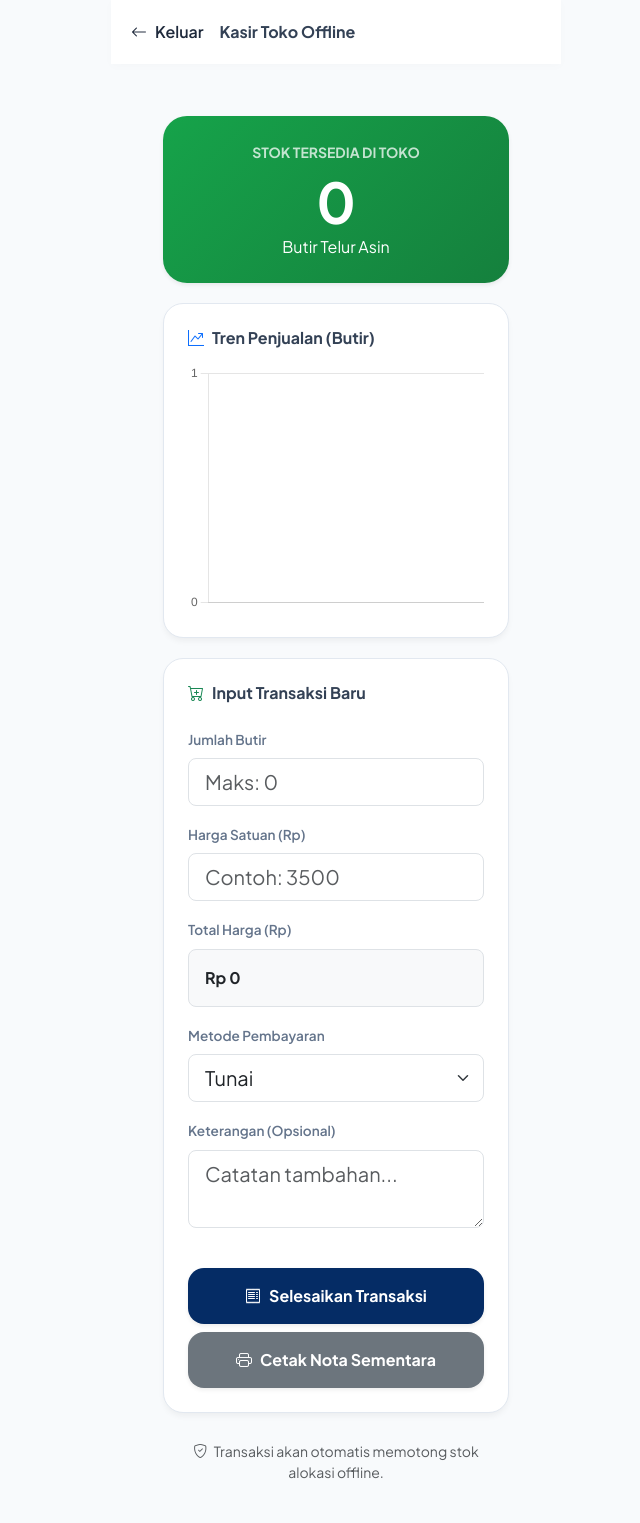
After one commit to rafidihsann/Salt-It, a PHP site: page /page/dashboard_offline.php in a window 1280 px wide. The commit adds this page. Shown: the whole page, without its empty margins (304-944 px from the left). Run offline with PHP 8.4, Linux system fonts and the light colour scheme; a user stored in the database is signed in; data that the repository does not hold is empty.

Commit message:
transaksi offline
penambahan page dan fitur input transaksi offline

```diff
--- a/css/stylepage3.css
+++ b/css/stylepage3.css
@@ -98,3 +98,99 @@
     border: none;
     margin-top: 1rem;
 }
+
+.nota-print {
+    display: none;
+    /* Sembunyikan nota secara default */
+    padding: 20px;
+    font-family: monospace;
+    border: 1px dashed #ccc;
+    margin-bottom: 20px;
+}
+
+/* ... CSS Anda sebelumnya ... */
+.top-nav {
+    padding: 1.25rem;
+    display: flex;
+    align-items: center;
+    background: white;
+    position: sticky;
+    top: 0;
+    z-index: 100;
+    box-shadow: 0 2px 10px rgba(0, 0, 0, 0.02);
+}
+
+.btn-back {
+    color: #1e293b;
+    text-decoration: none;
+    display: flex;
+    align-items: center;
+    font-weight: 600;
+    gap: 8px;
+}
+
+.stok-card {
+    background: linear-gradient(135deg, #16a34a 0%, #15803d 100%);
+    color: white;
+    border-radius: 1.5rem;
+    padding: 1.5rem;
+    margin: 1.25rem;
+    box-shadow: 0 10px 20px rgba(22, 163, 74, 0.2);
+    text-align: center;
+}
+
+.main-section {
+    padding: 0 1.25rem;
+}
+
+.card-custom {
+    background: white;
+    border-radius: 1.25rem;
+    padding: 1.5rem;
+    margin-bottom: 1.25rem;
+    border: 1px solid #e2e8f0;
+    box-shadow: 0 4px 6px -1px rgba(0, 0, 0, 0.05);
+}
+
+.form-label {
+    font-weight: 600;
+    font-size: 0.85rem;
+    color: #64748b;
+}
+
+.form-control-lg,
+.form-select-lg {
+    border-radius: 0.75rem;
+    border: 1.5px solid #e2e8f0;
+    font-size: 1rem;
+}
+
+.btn-submit {
+    background: var(--dark-blue);
+    color: white;
+    border-radius: 1rem;
+    padding: 1rem;
+    font-weight: 700;
+    width: 100%;
+    border: none;
+    margin-top: 1rem;
+    transition: all 0.2s;
+}
+
+.btn-print {
+    background: #6c757d;
+    color: white;
+    border-radius: 1rem;
+    padding: 1rem;
+    font-weight: 700;
+    width: 100%;
+    border: none;
+    margin-top: 0.5rem;
+    transition: all 0.2s;
+}
+
+.chart-container {
+    position: relative;
+    height: 250px;
+    width: 100%;
+}
--- /dev/null
+++ b/page/dashboard_offline.php
@@ -0,0 +1,230 @@
+<!DOCTYPE html>
+<html lang="id">
+<head>
+    <meta charset="UTF-8">
+    <meta name="viewport" content="width=device-width, initial-scale=1.0">
+    <title>Salt It</title>
+    <link rel="stylesheet" href="../css/stylepage3.css">
+    <link href="https://fonts.googleapis.com/css2?family=Plus+Jakarta+Sans:wght@400;600;700&display=swap" rel="stylesheet">
+    <link href="https://cdn.jsdelivr.net/npm/bootstrap@5.3.0/dist/css/bootstrap.min.css" rel="stylesheet">
+    <link rel="stylesheet" href="https://cdn.jsdelivr.net/npm/bootstrap-icons@1.11.1/font/bootstrap-icons.css">
+    <script src="https://cdn.jsdelivr.net/npm/chart.js"></script>
+    <style>
+        :root {
+            --primary-blue: #0d6efd;
+            --dark-blue: #052c65;
+            --soft-bg: #f8fafc;
+        }
+
+        body {
+            font-family: 'Plus Jakarta Sans', sans-serif;
+            background-color: var(--soft-bg);
+            color: #334155;
+        }
+
+        /* Sembunyikan elemen tertentu saat mencetak nota */
+        @media print {
+            body { background: white; }
+            .container-mobile { width: 100%; max-width: none; box-shadow: none; margin: 0; padding: 0; }
+            .top-nav, .chart-container, .btn-submit, .btn-print, .stok-card, .text-muted, h6, .card-custom form { display: none !important; }
+            .nota-print { display: block !important; }
+        }
+    </style>
+</head>
+<body>
+
+    <?php
+    include '../koneksi.php';
+    session_start();
+        if (!isset($_SESSION['status'])) {
+            header("location:../login/login.php");
+            exit();
+        }
+
+    // 1. Hitung Stok Offline Tersedia
+    $q_alokasi = mysqli_query($connect, "SELECT SUM(jumlah) as total FROM alokasi_offline");
+    $total_alokasi = mysqli_fetch_assoc($q_alokasi)['total'] ?? 0;
+
+    $q_terjual = mysqli_query($connect, "SELECT SUM(jumlah_butir) as total FROM transaksi WHERE platform = 'offline'");
+    $total_terjual = mysqli_fetch_assoc($q_terjual)['total'] ?? 0;
+
+    $sisa_stok = $total_alokasi - $total_terjual;
+
+    // 2. Data Grafik
+    $q_grafik = mysqli_query($connect, "
+        SELECT DATE(tanggal) as tgl, SUM(jumlah_butir) as butir
+        FROM transaksi
+        WHERE platform = 'offline'
+        GROUP BY DATE(tanggal)
+        ORDER BY DATE(tanggal) ASC
+        LIMIT 7
+    ");
+
+    $labels = [];
+    $data_points = [];
+    while($row = mysqli_fetch_assoc($q_grafik)) {
+        $labels[] = date('d M', strtotime($row['tgl']));
+        $data_points[] = $row['butir'];
+    }
+    ?>
+
+    <nav class="top-nav container-mobile">
+        <a href="dashboard_offline.php" class="btn-back">
+            <i class="bi bi-arrow-left"></i>
+            <span>Keluar</span>
+        </a>
+        <h6 class="m-0 fw-bold ms-3">Kasir Toko Offline</h6>
+    </nav>
+
+    <div class="container-mobile">
+        <div class="stok-card shadow-sm">
+            <span class="small fw-bold text-uppercase opacity-75">Stok Tersedia di Toko</span>
+            <h1 class="display-4 fw-bold m-0 mt-1"><?php echo number_format($sisa_stok, 0, ',', '.'); ?></h1>
+            <span class="fs-6">Butir Telur Asin</span>
+        </div>
+
+        <div class="main-section">
+
+            <div class="card-custom">
+                <h6 class="fw-bold mb-3"><i class="bi bi-graph-up-arrow me-2 text-primary"></i>Tren Penjualan (Butir)</h6>
+                <div class="chart-container">
+                    <canvas id="salesChart"></canvas>
+                </div>
+            </div>
+
+            <div class="nota-print" id="notaArea">
+                <div style="text-align: center; margin-bottom: 15px;">
+                    <strong>SALT IT - OFFLINE STORE</strong><br>
+                    <small>Struk Pembelian Telur Asin</small><br>
+                    <small><?php echo date('d-m-Y H:i:s'); ?></small>
+                </div>
+                <div style="border-bottom: 1px dashed #000; margin-bottom: 10px;"></div>
+                <div>
+                    Jml Butir : <span id="notaJml">0</span><br>
+                    Hrg Satuan: Rp <span id="notaHrgSatuan">0</span><br>
+                    Metode    : <span id="notaMetode">-</span>
+                </div>
+                <div style="border-bottom: 1px dashed #000; margin-bottom: 10px; margin-top: 10px;"></div>
+                <div>
+                    <strong>TOTAL: Rp <span id="notaTotal">0</span></strong>
+                </div>
+                <div style="text-align: center; margin-top: 15px; font-size: 0.8em;">
+                    Terima Kasih Atas Pembelian Anda!
+                </div>
+            </div>
+
+            <div class="card-custom">
+                <h6 class="fw-bold mb-4"><i class="bi bi-cart-plus me-2 text-success"></i>Input Transaksi Baru</h6>
+                <form action="../proses/proses_transaksi_offline.php" method="POST" id="formTransaksi">
+                    <input type="hidden" name="platform" value="offline">
+                    <input type="hidden" name="id_user" value="4">
+
+                    <input type="hidden" name="total_harga" id="inputTotalHarga">
+
+                    <div class="mb-3">
+                        <label class="form-label">Jumlah Butir</label>
+                        <input type="number" name="jumlah_butir" id="inputJumlah" class="form-control form-control-lg" placeholder="Maks: <?php echo $sisa_stok; ?>" required max="<?php echo $sisa_stok; ?>" min="1" oninput="kalkulasiTotal()">
+                    </div>
+
+                    <div class="mb-3">
+                        <label class="form-label">Harga Satuan (Rp)</label>
+                        <input type="number" id="inputHargaSatuan" class="form-control form-control-lg" placeholder="Contoh: 3500" required oninput="kalkulasiTotal()">
+                    </div>
+
+                    <div class="mb-3">
+                        <label class="form-label">Total Harga (Rp)</label>
+                        <div class="p-3 bg-light rounded-3 fw-bold text-dark border">
+                            Rp <span id="displayTotalHarga">0</span>
+                        </div>
+                    </div>
+
+                    <div class="mb-3">
+                        <label class="form-label">Metode Pembayaran</label>
+                        <select name="metode_bayar" id="inputMetode" class="form-select form-select-lg" required onchange="updateNota()">
+                            <option value="Tunai">Tunai</option>
+                            <option value="QRIS">QRIS</option>
+                            <option value="Transfer">Transfer Bank</option>
+                        </select>
+                    </div>
+
+                    <div class="mb-4">
+                        <label class="form-label">Keterangan (Opsional)</label>
+                        <textarea name="keterangan" class="form-control form-control-lg" rows="2" placeholder="Catatan tambahan..."></textarea>
+                    </div>
+
+                    <button type="submit" class="btn-submit shadow-sm">
+                        <i class="bi bi-receipt me-2"></i>Selesaikan Transaksi
+                    </button>
+                    <button type="button" class="btn-print shadow-sm" onclick="cetakNota()">
+                        <i class="bi bi-printer me-2"></i>Cetak Nota Sementara
+                    </button>
+                </form>
+            </div>
+
+            <div class="p-2 text-center text-muted small">
+                <i class="bi bi-shield-check me-1"></i> Transaksi akan otomatis memotong stok alokasi offline.
+            </div>
+        </div>
+    </div>
+
+    <script>
+        // Logika Kalkulasi Total Harga dan Update Nota
+        function kalkulasiTotal() {
+            let jumlah = parseInt(document.getElementById('inputJumlah').value) || 0;
+            let hargaSatuan = parseInt(document.getElementById('inputHargaSatuan').value) || 0;
+            let total = jumlah * hargaSatuan;
+
+            // Tampilkan di UI
+            document.getElementById('displayTotalHarga').innerText = total.toLocaleString('id-ID');
+            // Simpan di input hidden untuk disubmit ke PHP
+            document.getElementById('inputTotalHarga').value = total;
+
+            updateNota();
+        }
+
+        function updateNota() {
+            let jumlah = parseInt(document.getElementById('inputJumlah').value) || 0;
+            let hargaSatuan = parseInt(document.getElementById('inputHargaSatuan').value) || 0;
+            let metode = document.getElementById('inputMetode').value;
+            let total = jumlah * hargaSatuan;
+
+            document.getElementById('notaJml').innerText = jumlah;
+            document.getElementById('notaHrgSatuan').innerText = hargaSatuan.toLocaleString('id-ID');
+            document.getElementById('notaMetode').innerText = metode;
+            document.getElementById('notaTotal').innerText = total.toLocaleString('id-ID');
+        }
+
+        function cetakNota() {
+            updateNota(); // Pastikan data terbaru
+            window.print();
+        }
+
+        // Inisialisasi Grafik (Kode Anda tetap sama)
+        const ctx = document.getElementById('salesChart').getContext('2d');
+        new Chart(ctx, {
+            type: 'line',
+            data: {
+                labels: <?php echo json_encode($labels); ?>,
+                datasets: [{
+                    label: 'Terjual (Butir)',
+                    data: <?php echo json_encode($data_points); ?>,
+                    borderColor: '#0d6efd',
+                    backgroundColor: 'rgba(13, 110, 253, 0.1)',
+                    borderWidth: 3,
+                    fill: true,
+                    tension: 0.4,
+                    pointBackgroundColor: '#0d6efd',
+                    pointRadius: 4
+                }]
+            },
+            options: {
+                responsive: true,
+                maintainAspectRatio: false,
+                plugins: { legend: { display: false } },
+                scales: { y: { beginAtZero: true, ticks: { stepSize: 1 } } }
+            }
+        });
+    </script>
+    <script src="https://cdn.jsdelivr.net/npm/bootstrap@5.3.0/dist/js/bootstrap.bundle.min.js"></script>
+</body>
+</html>
```
Also changed, not shown: proses/proses_transaksi_offline.php (added, +49 -0 lines).
